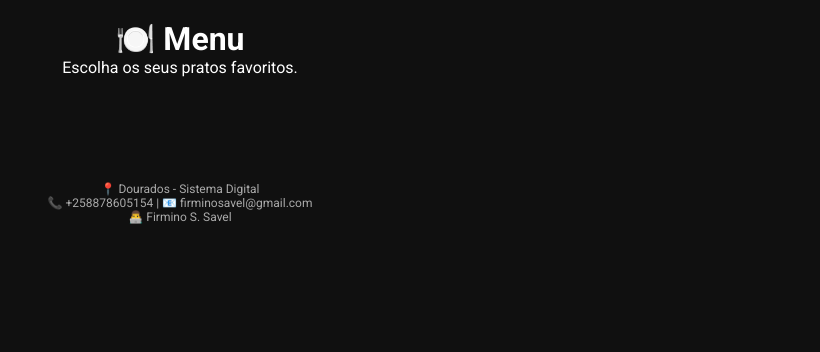
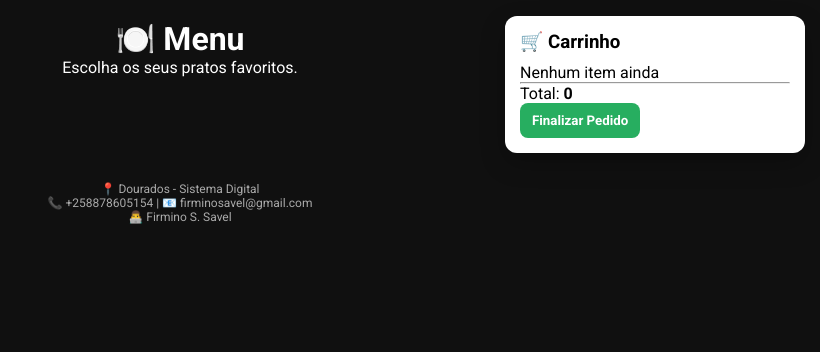
Before and after one commit to FSavel/menu-digital, a Flask app: page /menu_pt in a window 1280 px wide. Shown: the part 104-456 px from the top of the page, without its empty margins (460-1280 px from the left). Run offline with Flask 3, Linux system fonts and the light colour scheme.

Commit message:
Update menu.html

```diff
--- a/templates/menu.html
+++ b/templates/menu.html
@@ -113,4 +113,24 @@ function adicionarCarrinho(id){
 
 </script>
 
+<div class="cart" id="cart">
+
+    <h3>🛒 Carrinho</h3>
+
+    <div id="cart-items">
+        <p>Nenhum item ainda</p>
+    </div>
+
+    <hr>
+
+    <div>
+        Total: <strong id="cart-total">0</strong>
+    </div>
+
+    <button class="btn-primary" onclick="checkout()">
+        Finalizar Pedido
+    </button>
+
+</div>
+
 {% endblock %}
```
